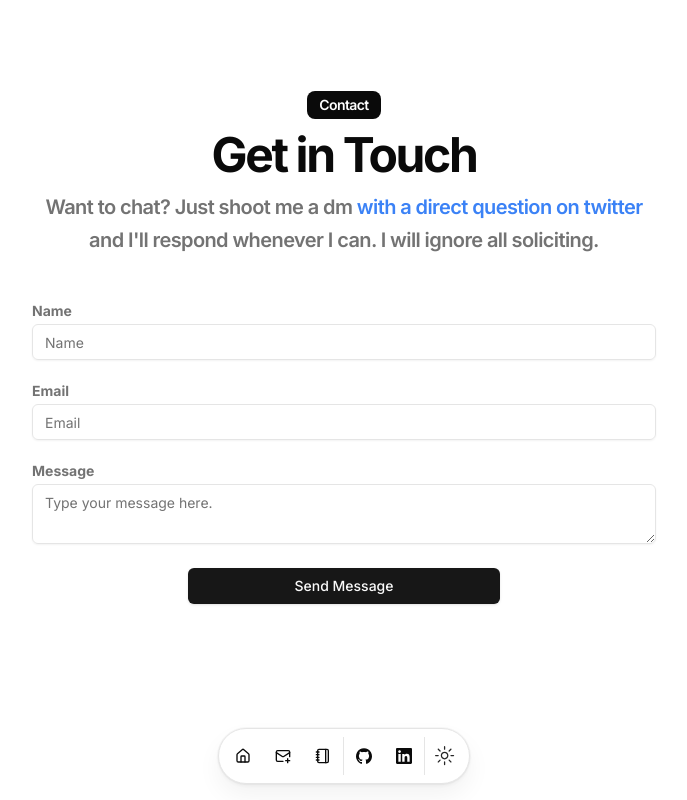
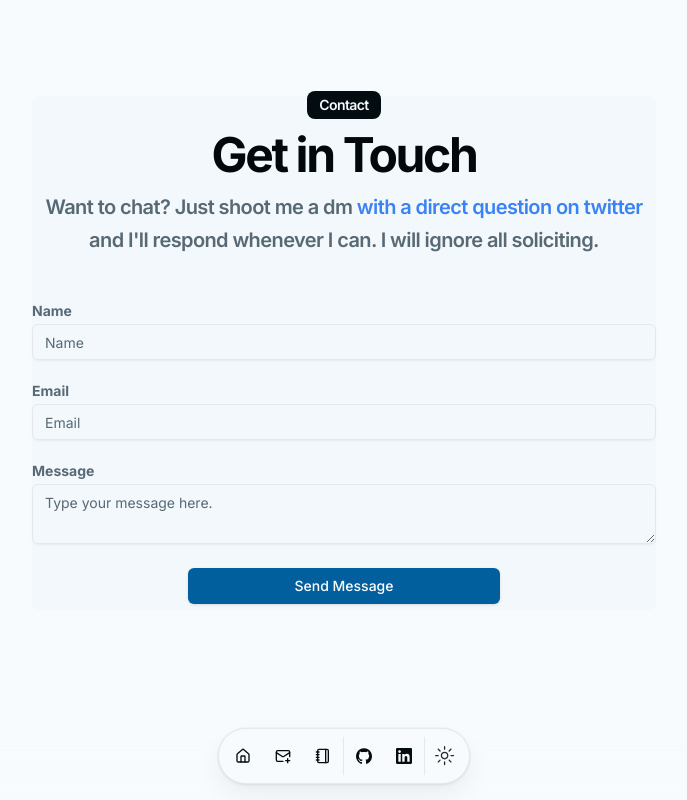
Before and after one commit to Isacco-B/portfolio-2024, a Next.js app: page /contact in a window 1280 px wide. Shown: the whole page, without its empty margins (296-983 px from the left). Built offline with nearby package versions, Linux system fonts and the light colour scheme.

Commit message:
change template

```diff
--- a/src/app/globals.css
+++ b/src/app/globals.css
@@ -4,58 +4,48 @@
 
 @layer base {
   :root {
-    --background: 0 0% 100%;
-    --foreground: 0 0% 3.9%;
-    --card: 0 0% 100%;
-    --card-foreground: 0 0% 3.9%;
-    --popover: 0 0% 100%;
-    --popover-foreground: 0 0% 3.9%;
-    --primary: 0 0% 9%;
-    --primary-foreground: 0 0% 98%;
-    --secondary: 0 0% 96.1%;
-    --secondary-foreground: 0 0% 9%;
-    --muted: 0 0% 96.1%;
-    --muted-foreground: 0 0% 45.1%;
-    --accent: 0 0% 96.1%;
-    --accent-foreground: 0 0% 9%;
-    --destructive: 0 84.2% 60.2%;
-    --destructive-foreground: 0 0% 98%;
-    --border: 0 0% 89.8%;
-    --input: 0 0% 89.8%;
-    --ring: 0 0% 3.9%;
-    --chart-1: 12 76% 61%;
-    --chart-2: 173 58% 39%;
-    --chart-3: 197 37% 24%;
-    --chart-4: 43 74% 66%;
-    --chart-5: 27 87% 67%;
-    --radius: 0.5rem
+    --background: 204 60% 98%;
+    --foreground: 204 70% 4%;
+    --muted: 204 21% 89%;
+    --muted-foreground: 204 15% 40%;
+    --popover: 204 60% 98%;
+    --popover-foreground: 204 70% 4%;
+    --card: 204 60% 97%;
+    --card-foreground: 204 70% 3%;
+    --border: 220 13% 91%;
+    --input: 220 13% 91%;
+    --primary: 204 98% 31%;
+    --primary-foreground: 0 0% 100%;
+    --secondary: 204 4% 92%;
+    --secondary-foreground: 204 4% 32%;
+    --accent: 204 13% 83%;
+    --accent-foreground: 204 13% 23%;
+    --destructive: 15 88% 42%;
+    --destructive-foreground: 0 0% 100%;
+    --ring: 204 98% 31%;
+    --radius: 0.5rem;
   }
 
   .dark {
-    --background: 0 0% 3.9%;
-    --foreground: 0 0% 98%;
-    --card: 0 0% 3.9%;
-    --card-foreground: 0 0% 98%;
-    --popover: 0 0% 3.9%;
-    --popover-foreground: 0 0% 98%;
-    --primary: 0 0% 98%;
-    --primary-foreground: 0 0% 9%;
-    --secondary: 0 0% 14.9%;
-    --secondary-foreground: 0 0% 98%;
-    --muted: 0 0% 14.9%;
-    --muted-foreground: 0 0% 63.9%;
-    --accent: 0 0% 14.9%;
-    --accent-foreground: 0 0% 98%;
-    --destructive: 0 62.8% 30.6%;
-    --destructive-foreground: 0 0% 98%;
-    --border: 0 0% 14.9%;
-    --input: 0 0% 14.9%;
-    --ring: 0 0% 83.1%;
-    --chart-1: 220 70% 50%;
-    --chart-2: 160 60% 45%;
-    --chart-3: 30 80% 55%;
-    --chart-4: 280 65% 60%;
-    --chart-5: 340 75% 55%
+    --background: 204 43% 4%;
+    --foreground: 204 31% 99%;
+    --muted: 204 21% 11%;
+    --muted-foreground: 204 15% 60%;
+    --popover: 204 43% 4%;
+    --popover-foreground: 204 31% 99%;
+    --card: 204 43% 5%;
+    --card-foreground: 0 0% 100%;
+    --border: 215 27.9% 16.9%;
+    --input: 215 27.9% 16.9%;
+    --primary: 204 98% 31%;
+    --primary-foreground: 0 0% 100%;
+    --secondary: 204 3% 18%;
+    --secondary-foreground: 204 3% 78%;
+    --accent: 204 9% 28%;
+    --accent-foreground: 204 9% 88%;
+    --destructive: 15 88% 53%;
+    --destructive-foreground: 0 0% 100%;
+    --ring: 204 98% 31%;
   }
 }
 
```
